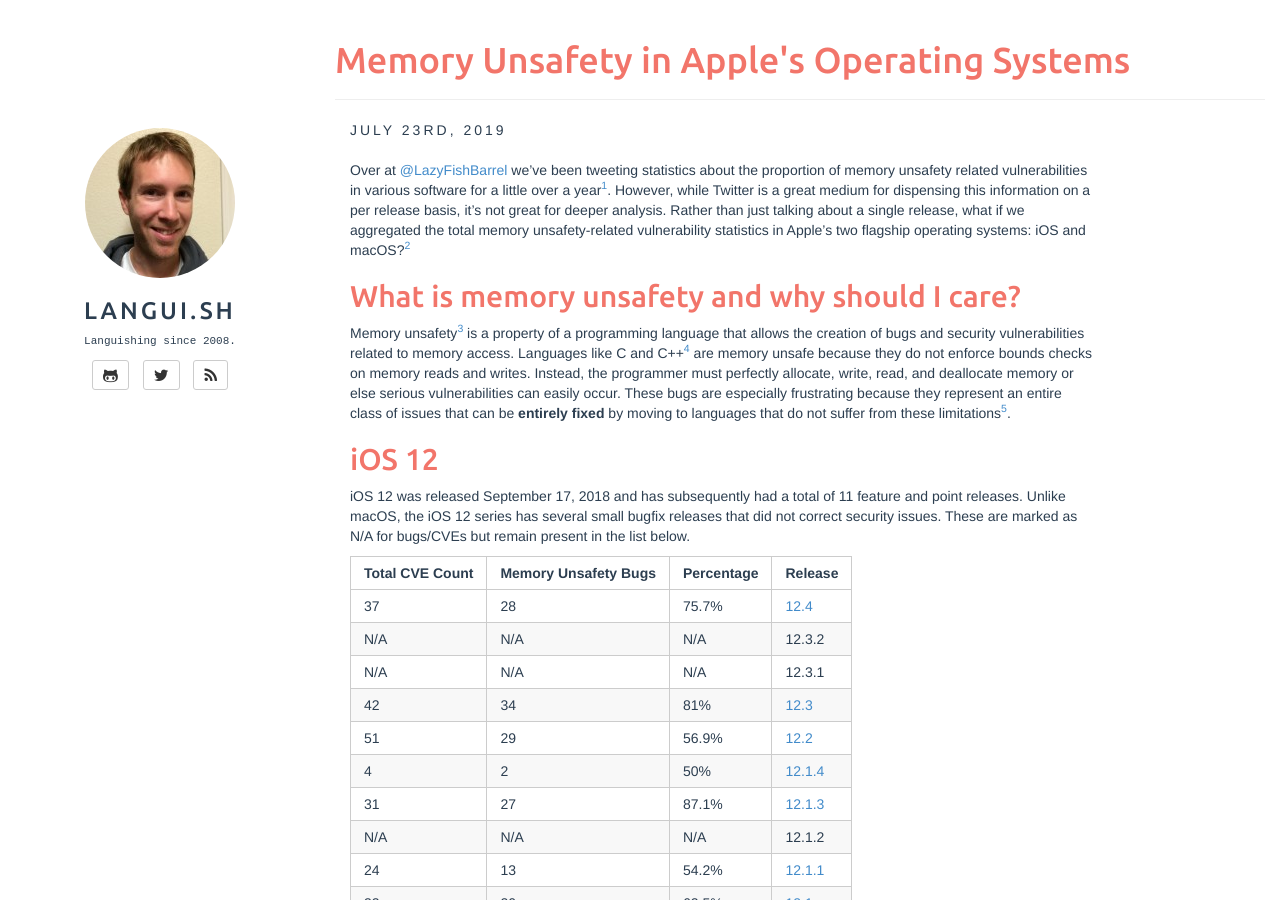
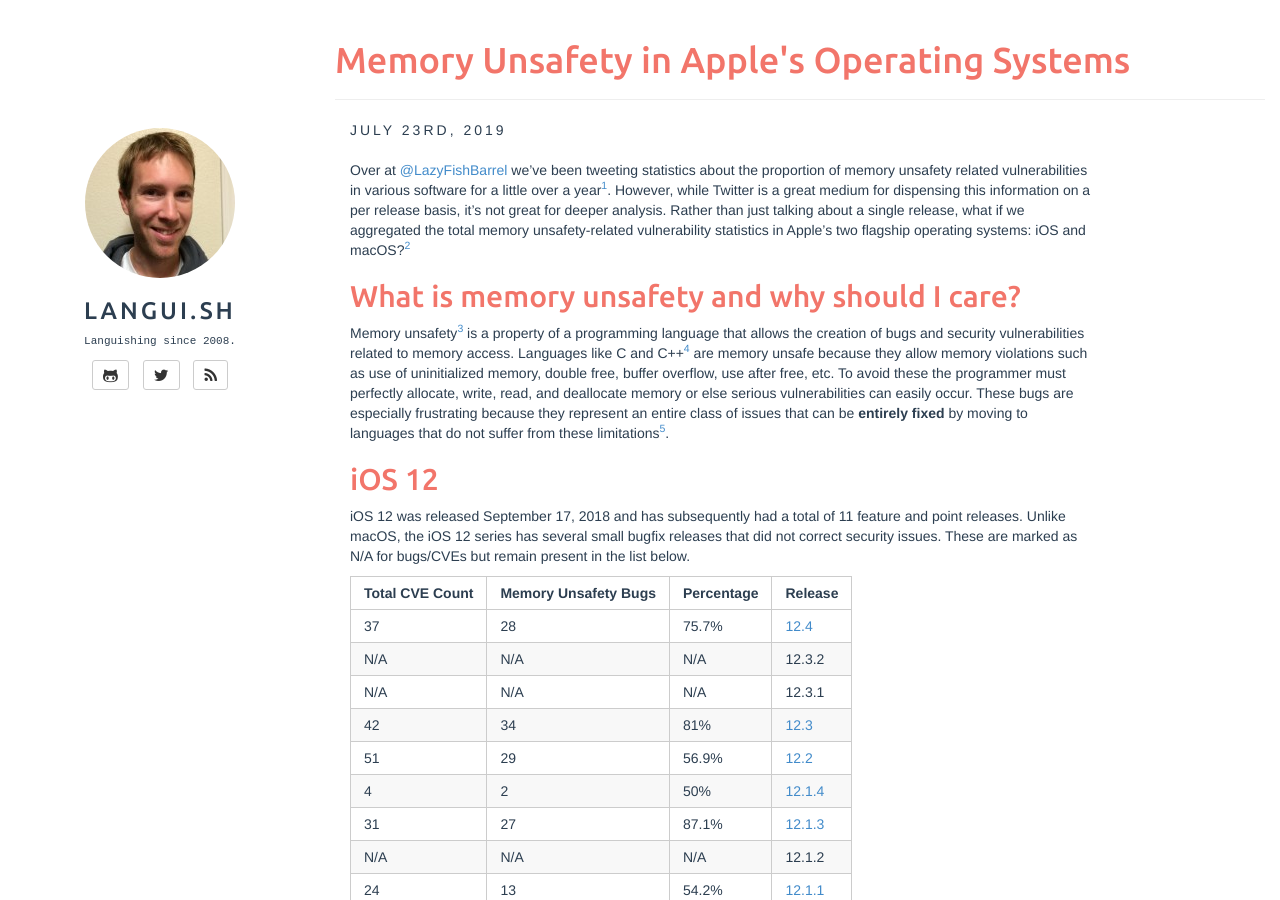
Before and after one commit to reaperhulk/reaperhulk.github.io, a Jekyll site: the page built from _posts/2019-07-23-apple-memory-safety.markdown, in a window 1280 px wide and 900 px high. Built offline with Jekyll 4.4.1, drawn with Linux system fonts in a browser that asks for light colours.

Commit message:
slight update to memory unsafety post

```diff
--- a/_posts/2019-07-23-apple-memory-safety.markdown
+++ b/_posts/2019-07-23-apple-memory-safety.markdown
@@ -7,7 +7,7 @@ Over at <a href="https://twitter.com/lazyfishbarrel">@LazyFishBarrel</a> we've b
 
 ## What is memory unsafety and why should I care?
 
-Memory unsafety[^3] is a property of a programming language that allows the creation of bugs and security vulnerabilities related to memory access. Languages like C and C++[^4] are memory unsafe because they do not enforce bounds checks on memory reads and writes. Instead, the programmer must perfectly allocate, write, read, and deallocate memory or else serious vulnerabilities can easily occur. These bugs are especially frustrating because they represent an entire class of issues that can be **entirely fixed** by moving to languages that do not suffer from these limitations[^5].
+Memory unsafety[^3] is a property of a programming language that allows the creation of bugs and security vulnerabilities related to memory access. Languages like C and C++[^4] are memory unsafe because they allow memory violations such as use of uninitialized memory, double free, buffer overflow, use after free, etc. To avoid these the programmer must perfectly allocate, write, read, and deallocate memory or else serious vulnerabilities can easily occur. These bugs are especially frustrating because they represent an entire class of issues that can be **entirely fixed** by moving to languages that do not suffer from these limitations[^5].
 
 ## iOS 12
 
```
